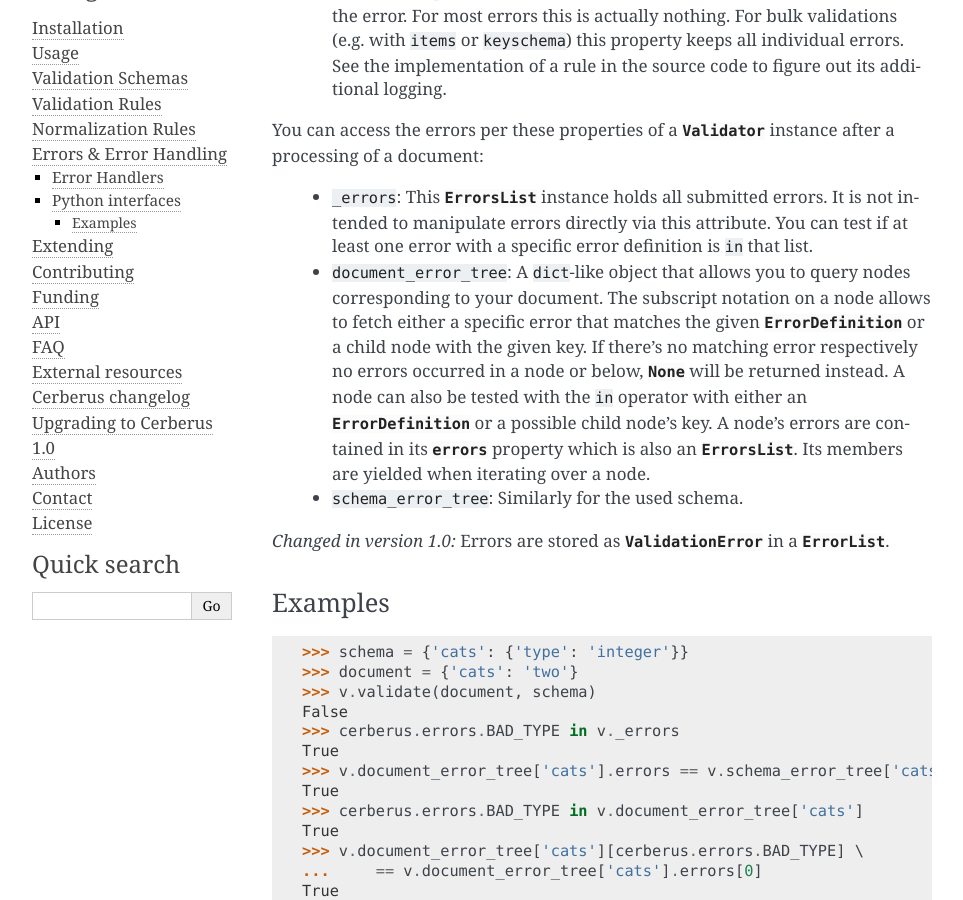
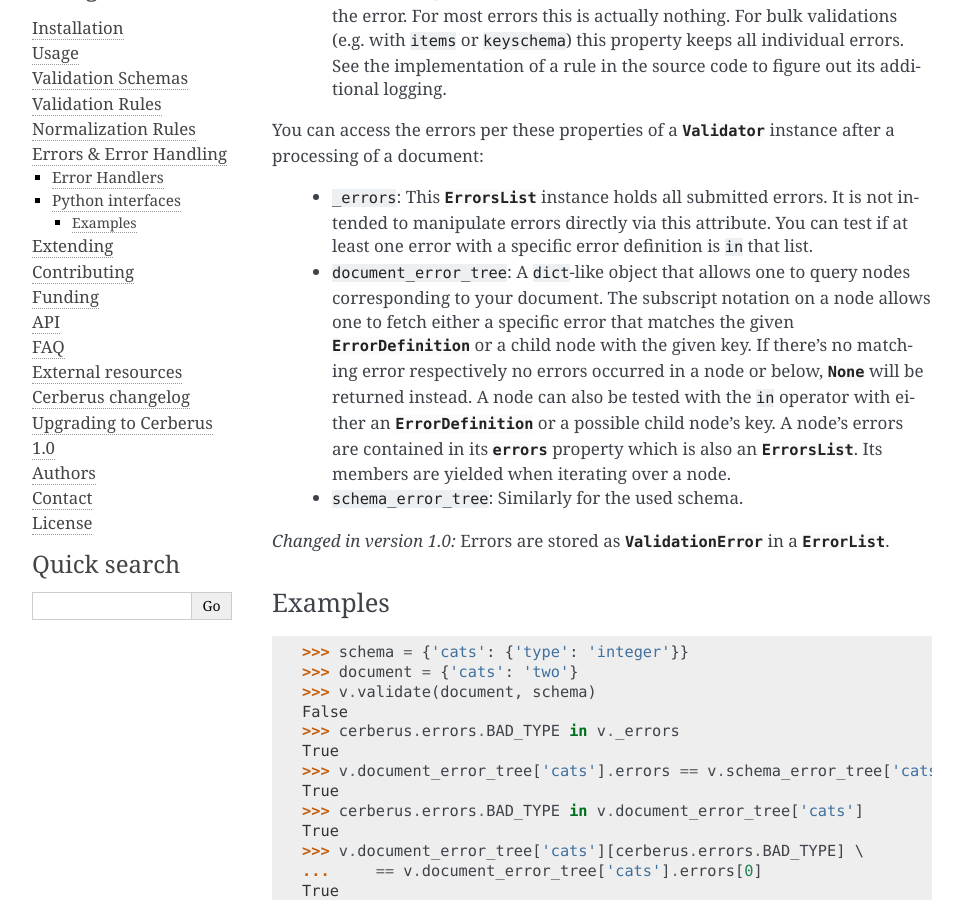
Before and after one commit to pyeve/cerberus, a Sphinx documentation site: the page built from docs/errors.rst, in a window 1280 px wide and 900 px high, scrolled down 947 px. Shown: the whole window, without its empty margins (148-1111 px from the left). Built offline with Sphinx 7.4.7, drawn with Linux system fonts in a browser that asks for light colours; comment, search, counter and statistics services are not loaded.

Commit message:
Docs: Fixes misspellings and missing prpnouns
Closes #390.

```diff
--- a/docs/contribute.rst
+++ b/docs/contribute.rst
@@ -81,7 +81,7 @@
 Building the HTML-documentation
 ~~~~~~~~~~~~~~~~~~~~~~~~~~~~~~~
 
-To preview the rendered HTML-documentation you must intially install the
+To preview the rendered HTML-documentation you must initially install the
 documentation framework and a theme:
 
 .. code-block:: console
--- a/docs/errors.rst
+++ b/docs/errors.rst
@@ -56,9 +56,9 @@
     attribute. You can test if at least one error with a specific error
     definition is ``in`` that list.
 
-  - ``document_error_tree``: A ``dict``-like object that allows you to query
+  - ``document_error_tree``: A ``dict``-like object that allows one to query
     nodes corresponding to your document.
-    The subscript notation on a node allows to fetch either a specific error
+    The subscript notation on a node allows one to fetch either a specific error
     that matches the given :class:`~cerberus.errors.ErrorDefinition` or a child
     node with the given key.
     If there's no matching error respectively no errors occurred in a node or
--- a/docs/schemas.rst
+++ b/docs/schemas.rst
@@ -29,7 +29,7 @@
 :attr:`~cerberus.Validator.schema_registry` of a validator. You may also set
 these as keyword-arguments upon intitialization.
 
-Using registries is particulary interesting if
+Using registries is particularly interesting if
 
   - schemas shall include references to themselves, vulgo: schema recursion
   - schemas contain a lot of reused parts and are supposed to be
--- a/docs/validation-rules.rst
+++ b/docs/validation-rules.rst
@@ -65,7 +65,7 @@
 
 dependencies
 ------------
-This rule allows to define either a single field name, a sequence of field
+This rule allows one to define either a single field name, a sequence of field
 names or a :term:`mapping` of field names and a sequence of allowed values as
 required in the document if the field defined upon is present in the document.
 
@@ -710,7 +710,7 @@
     exist for the same field (only `nullable`_ and `readonly`_ are considered
     beforehand). In the occurrence of a type failure subsequent validation
     rules on the field will be skipped and validation will continue on other
-    fields. This allows to safely assume that field type is correct when other
+    fields. This allows one to safely assume that field type is correct when other
     (standard or custom) rules are invoked.
 
 .. versionchanged:: 1.0
```
Also changed, not shown: other parts of docs/validation-rules.rst (+1 -1 lines), 1 other file.
